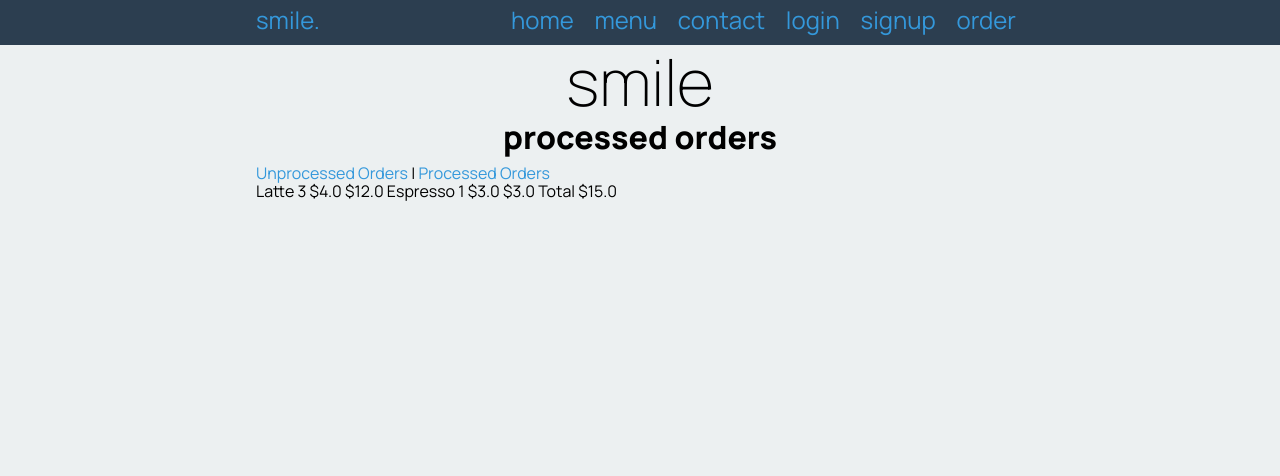
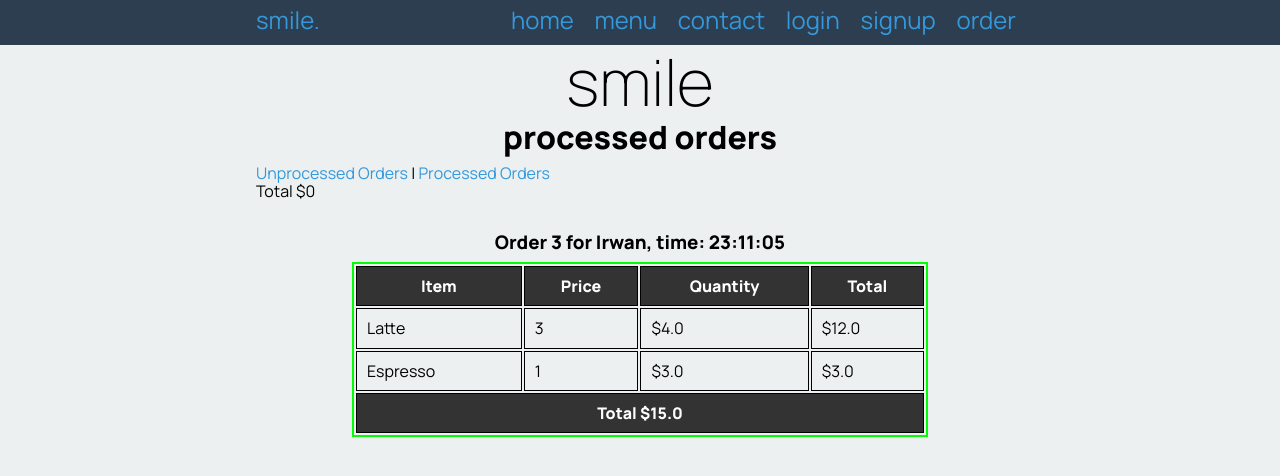
Before and after one commit to irween/flaskProjectY13, a Flask app: page /process_orders/0 in a window 1280 px wide. Shown: the top 476 px of the page. Run offline with Flask 2, Linux system fonts and the light colour scheme; data comes from the database, SQL or seed files in the repository; both versions use the stored data as it was after the commit.

Commit message:
finished the processing order page

```diff
--- a/templates/orders.html
+++ b/templates/orders.html
@@ -9,36 +9,36 @@
     {% set control = namespace(last_id=-1) %}
     {% set control = namespace(total=0) %}
     {% for order in orders %}
-        {% if order.id != control.last_id %}
-    <table>
+        {% if order[0] != control.last_id %}
             {% if control.last_id != -1 %}
-        <tr>
-            <th colspan="4">Total ${{ control.total }}</th>
-        </tr>
+                <tr>
+                    <td colspan="3">Total ${{ control.total }}</td>
+                </tr>
                 {% set control.total = 0 %}
-    </table>
             {% endif %}
     <h3>
         Order {{ order[0] }} for {{ order[1] }}, time: {{ order[2] }}
-        {% if label == 'unprocessed' %}<a href="/process/{{ order[0] }}"> - Mark as processed</a></h3>{% endif %}
+        {% if label == "unprocessed" %}<a href="/process/{{ order[0] }}"> - Mark as processed</a>{% endif %}
+    </h3>
     {% set control.last_id = order[0] %}
     <table class="{{ label }}">
         <tr>
             <th>Item</th>
+            <th class="number">Price</th>
             <th class="number">Quantity</th>
-            <th class="number">Price</th>
             <th class="number">Total</th>
         </tr>
         {% endif %}
         <tr>
             <td>{{ order[3] }}</td>
-            <td class="number">{{ order[4] }}</td>
-            <td class="number">${{ order[5] }}</td>
-            <td class="number">${{ order[4] * order[5] }}</td>{% set control.total = order[4] * order[5] + control.total %}
+            <td>{{ order[4] }}</td>
+            <td>${{ order[5] }}</td>
+            <td>${{ order[4] * order[5] }}</td>
+            {% set control.total = control.total + order[4] * order[5] %}
         </tr>
 {% endfor %}
         <tr>
-            <th colspan="4" class="number">Total ${{ control.total }}</th>
+            <th colspan="4">Total ${{ control.total }}</th>
         </tr>
     </table>
 {% endblock %}
```
Also changed, not shown: smile.db.
